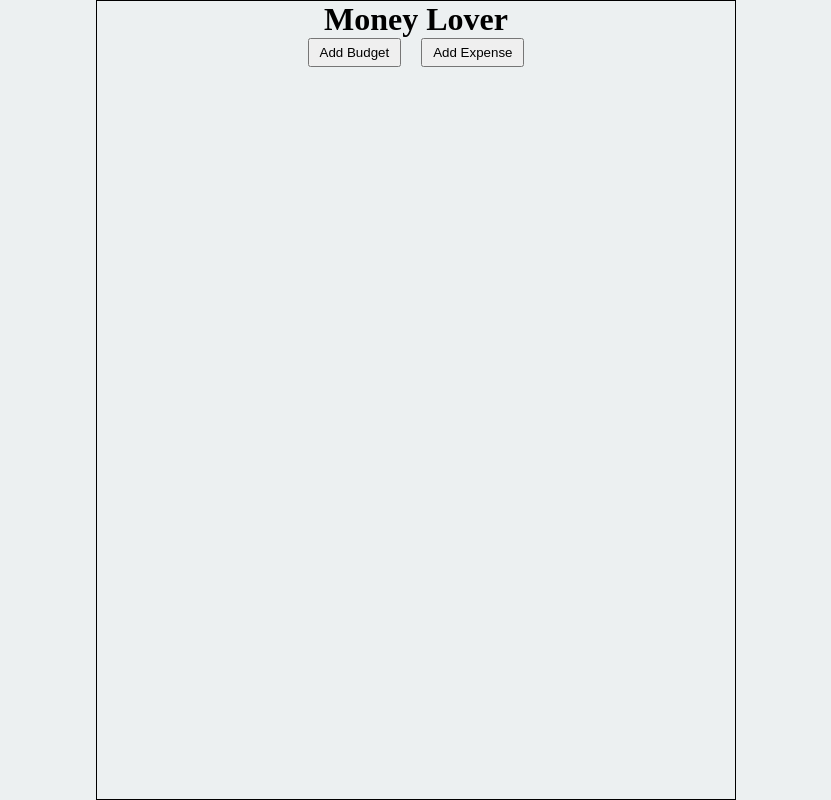
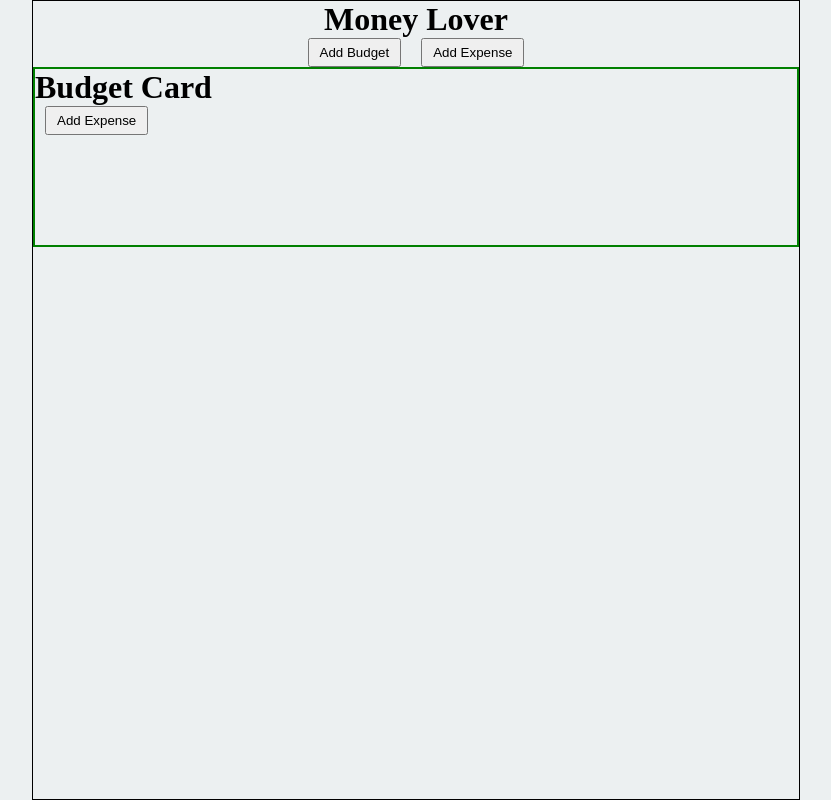
Before and after one commit to ShubhamChavhan09/money-lover, a React (Create React App) app: page / in a window 1280 px wide. Shown: the whole page, without its empty margins (224-1055 px from the left). Built offline with nearby package versions, Linux system fonts and the light colour scheme.

Commit message:
added budget card component to the app

```diff
--- a/src/components/dashboard/index.js
+++ b/src/components/dashboard/index.js
@@ -1,4 +1,5 @@
 import styled from "styled-components";
+import BudgetCard from "../budget-card";
 
 const Dashboard = () => {
   return (
@@ -7,6 +8,9 @@
       <div>
         <button>Add Budget</button>
         <button>Add Expense</button>
+      </div>
+      <div className="budget">
+        <BudgetCard />
       </div>
     </Container>
   );
@@ -20,7 +24,7 @@
   justify-content: flex-start;
   align-items: center;
   border: 1px solid black;
-  width: 50%;
+  width: 60%;
   min-height: 100vh;
 
   button {
@@ -29,4 +33,8 @@
     outline: none;
     cursor: pointer;
   }
+
+  div.budget {
+    width: 100%;
+  }
 `;
```
